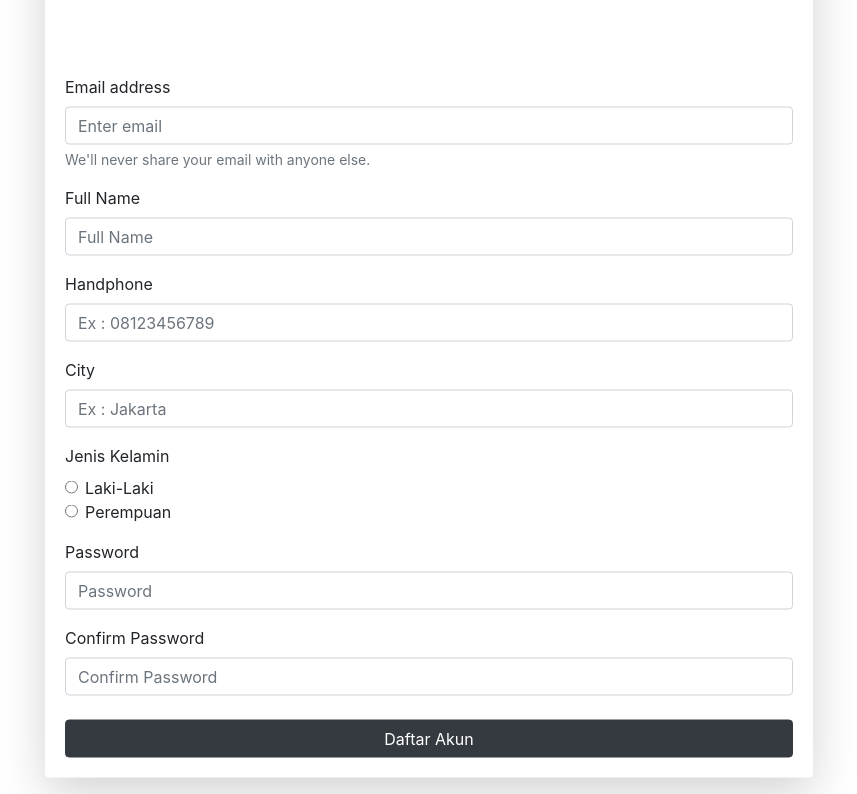
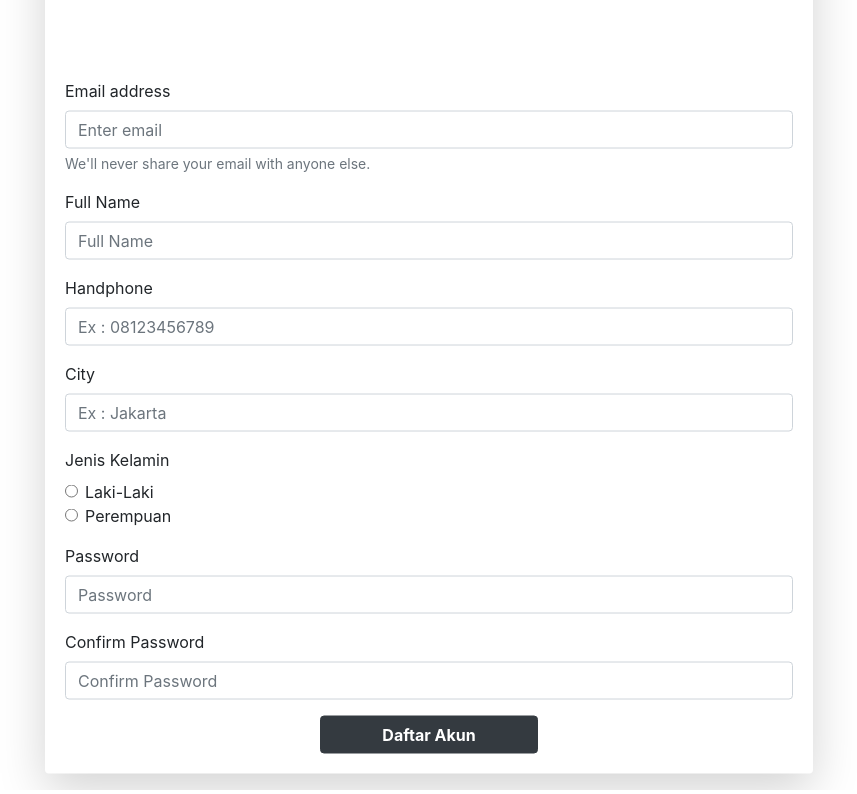
Before and after one commit to gymtrainingclub/web-app, a Nuxt app in the folder gym-web/: page /Auth/register in a window 1280 px wide. Shown: the part 431-1225 px from the top of the page, without its empty margins (211-1068 px from the left). Built offline with nearby package versions, Linux system fonts and the light colour scheme.

Commit message:
fix register page

```diff
--- a/gym-web/components/Auth/RegisterComponent.vue
+++ b/gym-web/components/Auth/RegisterComponent.vue
@@ -85,15 +85,20 @@
               placeholder="Confirm Password"
             />
           </div>
-          <button type="button" class="btn btn-dark w-100 mt-2">
-            Daftar Akun
-          </button>
+          <div class="d-flex justify-content-center mt-2">
+            <button type="button" class="btn btn-dark font-weight-bold">
+              Daftar Akun
+            </button>
+          </div>
         </form>
       </div>
     </div>
   </div>
 </template>
 <style scoped>
+button {
+  width: 30%;
+}
 .box-center {
   width: 60%;
   position: absolute;
```
